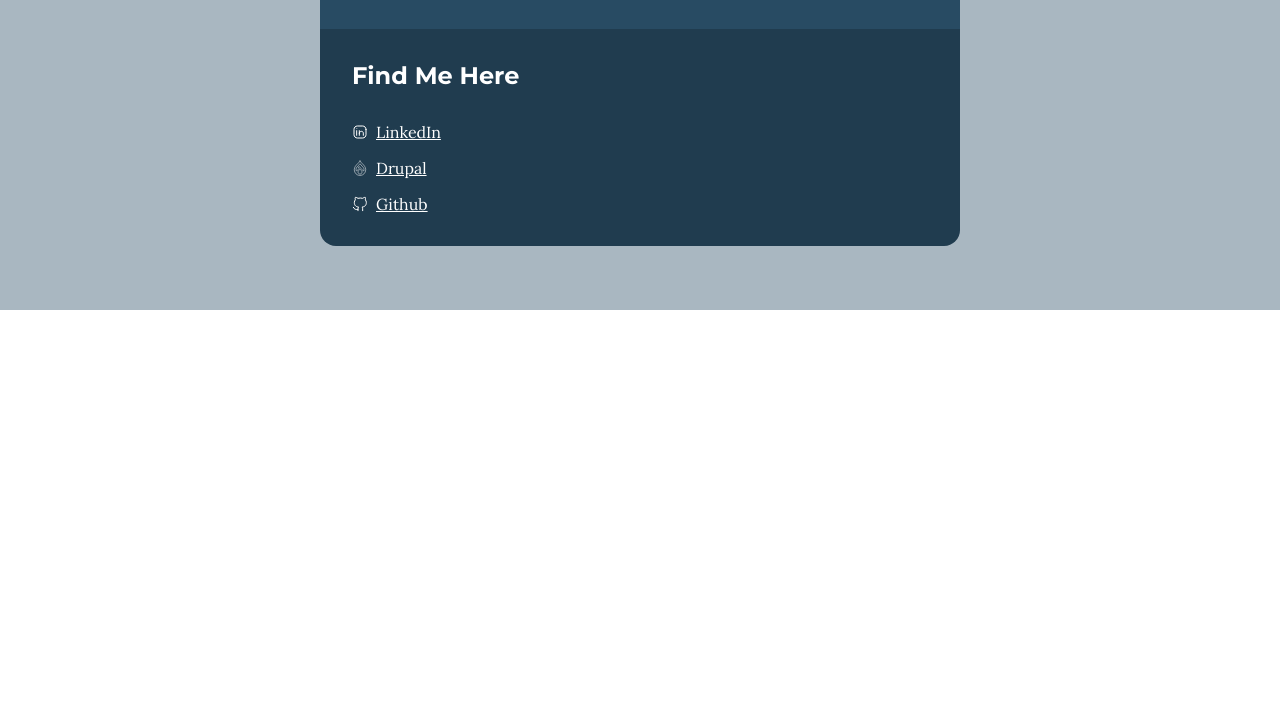
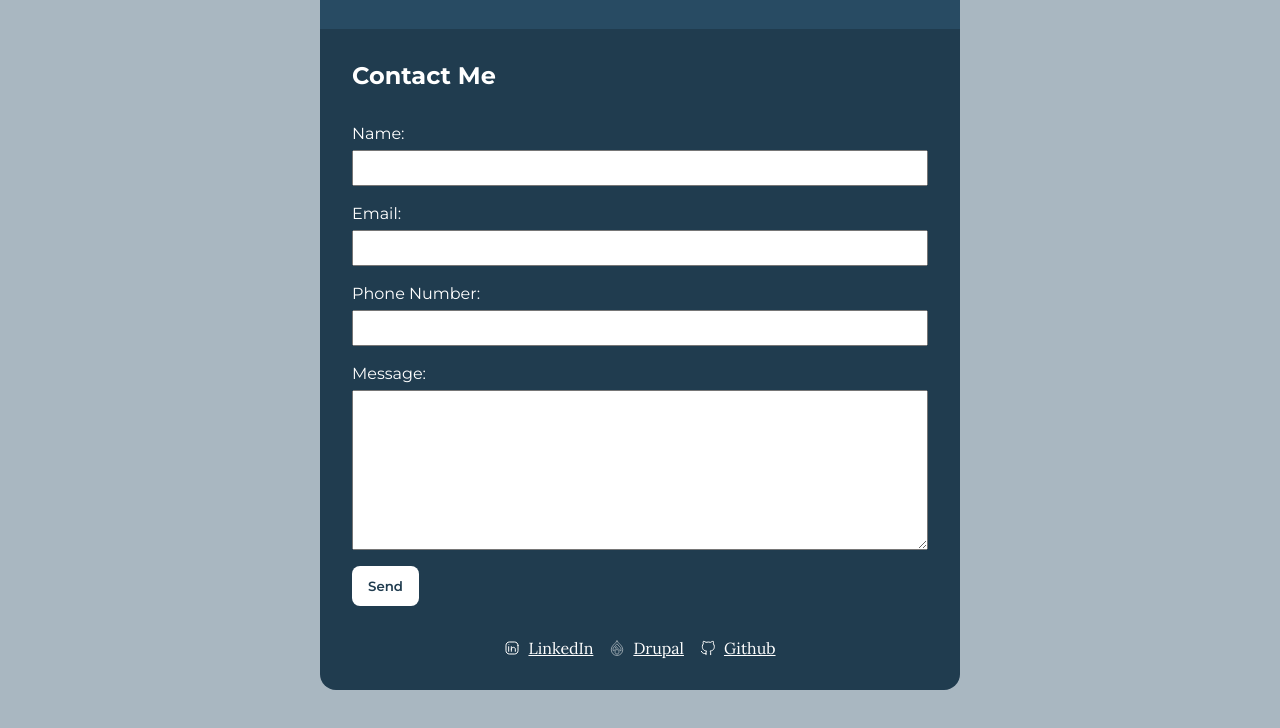
Before and after one commit to knaffles/portfolio, a plain HTML site: page index.html in a window 1280 px wide. Shown: the part 2032-2760 px from the top of the page. Before the commit the page ends 2342 px from the top, so only its background shows below. Drawn offline with Linux system fonts and the light colour scheme.

Commit message:
Add contact form.

```diff
--- a/index.html
+++ b/index.html
@@ -166,7 +166,25 @@
           </div>
         </section>
         <section class="section section--bottom">
-          <h2>Find Me Here</h2>
+          <h2>Contact Me</h2>
+          <form name="contact" method="POST" data-netlify="true">
+            <p>
+              <label>Name: <input type="text" name="name" /></label>
+            </p>
+            <p>
+              <label>Email: <input type="email" name="email" /></label>
+            </p>
+            <p>
+              <label>Phone Number: <input type="text" name="phone" /></label>
+            </p>
+            <p>
+              <label>Message: <textarea name="message"></textarea></label>
+            </p>
+            <p>
+              <button type="submit" class="btn">Send</button>
+            </p>
+          </form>
+
           <ul class="contacts-list">
             <li class="icon">
               <a href="https://www.linkedin.com/in/michael-girgis-610b992/">
--- a/styles.css
+++ b/styles.css
@@ -13,6 +13,10 @@
   --shade11: #1c3545;
   --shade12: #182d3b;
   --white: #ffffff;
+
+  --primary-font: "Lora", sans-serif;
+  --secondary-font: "Montserrat", sans-serif;
+  --tertiary-font: Courier, monospace;
 }
 
 * {
@@ -22,8 +26,7 @@
 body {
   color: var(--shade12);
   margin: 0;
-  /* font-family: "Nunito Sans", sans-serif; */
-  font-family: "Lora", sans-serif;
+  font-family: var(--primary-font);
   font-optical-sizing: auto;
   font-weight: 400;
   font-style: normal;
@@ -42,14 +45,14 @@ h3,
 h4,
 h5,
 h6 {
-  font-family: "Montserrat", sans-serif;
+  font-family: var(--secondary-font);
   font-optical-sizing: auto;
   font-style: normal;
 }
 
 h1 {
   color: var(--shade9);
-  font-family: Courier, monospace;
+  font-family: var(--tertiary-font);
   font-size: 2.5rem;
   font-weight: 400;
   margin-bottom: 0.15em;
@@ -92,7 +95,7 @@ a {
 }
 
 .subtitle {
-  font-family: "Montserrat", sans-serif;
+  font-family: var(--secondary-font);
   font-size: 1.25rem;
 }
 
@@ -170,7 +173,53 @@ a {
   }
 }
 
-/* COMPONENTS */
+/* BUTTONS */
+
+.btn {
+  background-color: var(--white);
+  border: 0;
+  border-radius: 0.5rem;
+  color: var(--shade10);
+  cursor: pointer;
+  display: inline-flex;
+  font-family: var(--secondary-font);
+  font-weight: 600;
+  padding: 0.75rem 1rem;
+
+  &:hover,
+  &:focus {
+    background-color: var(--lightest);
+  }
+}
+
+/* FORMS */
+
+form {
+  margin: 0.5rem 0 2rem;
+
+  p {
+    label {
+      font-family: var(--secondary-font);
+      display: flex;
+      flex-direction: column;
+      gap: 0.25rem;
+    }
+  }
+}
+
+input[type="text"],
+input[type="email"] {
+  font-family: var(--secondary-font);
+  padding: 0.5rem;
+}
+
+textarea {
+  font-family: var(--secondary-font);
+  padding: 0.5rem;
+  height: 10rem;
+}
+
+/* OTHER COMPONENTS */
 
 .work-entry {
   & + .work-entry {
@@ -207,11 +256,12 @@ a {
 
 .contacts-list {
   display: flex;
+  flex-direction: row;
   gap: 1rem;
+  justify-content: center;
   list-style: none;
+  margin: 0;
   padding: 0;
-  margin: 0;
-  flex-direction: column;
 }
 
 .icon {
```
